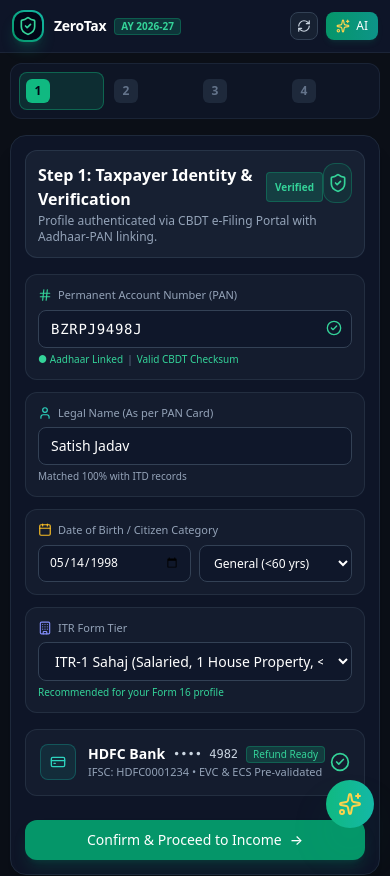
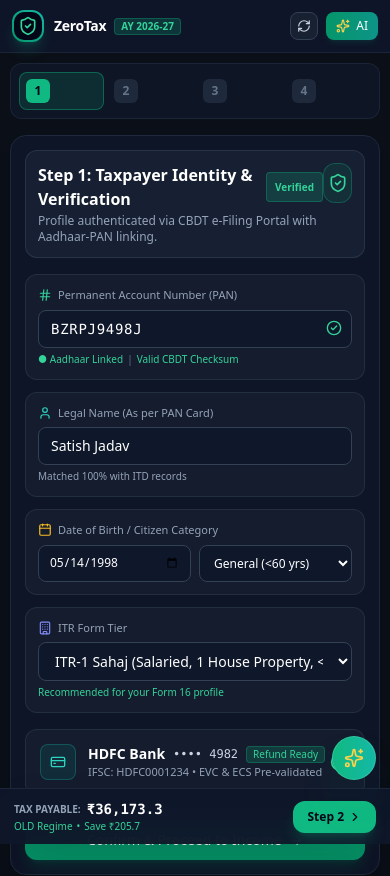
Before and after one commit to Satish-Jadav/ITR-API, a Next.js app: page / in a window 390 px wide. Shown: the top 876 px of the page. Built offline with nearby package versions, Linux system fonts and the light colour scheme.

Commit message:
feat(ux): add sticky mobile quick summary action bar and responsive touch targets for S23/desktop

```diff
--- a/app/page.tsx
+++ b/app/page.tsx
@@ -103,7 +103,7 @@ export default function FilingWizardPage() {
       />
 
       {/* Main Container */}
-      <main className="flex-1 max-w-7xl w-full mx-auto p-2.5 sm:p-6 lg:p-8 flex flex-col">
+      <main className="flex-1 max-w-7xl w-full mx-auto p-2.5 sm:p-6 lg:p-8 pb-24 sm:pb-8 flex flex-col">
 
         {/* Step Progress Bar (Responsive 360px S23 to 4K) */}
         <div className="mb-4 sm:mb-6 bg-slate-900/80 border border-slate-800/80 rounded-xl p-2 sm:p-3">
@@ -269,13 +269,50 @@ export default function FilingWizardPage() {
 
       </main>
 
+      {/* Mobile Sticky Quick Summary & Action Bar (Samsung S23 & Mobile Viewports) */}
+      <div className="fixed bottom-0 left-0 right-0 z-30 sm:hidden bg-slate-900/95 backdrop-blur-xl border-t border-slate-800/90 px-3.5 py-2.5 flex items-center justify-between shadow-2xl">
+        <div className="flex flex-col">
+          <div className="flex items-center space-x-1.5">
+            <span className="text-[10px] uppercase font-bold text-slate-400">Tax Payable:</span>
+            <span className="font-mono text-sm font-bold text-white">
+              ₹{regimeComparison.newRegime.totalTaxPayable.toLocaleString('en-IN')}
+            </span>
+          </div>
+          <div className="flex items-center space-x-1 text-[10px] text-emerald-400 font-medium">
+            <span>{regimeComparison.recommended} Regime</span>
+            <span>•</span>
+            <span>Save ₹{regimeComparison.savingsAmount.toLocaleString('en-IN')}</span>
+          </div>
+        </div>
+
+        <div className="flex items-center space-x-2">
+          {activeStep < 4 ? (
+            <button
+              onClick={() => setActiveStep((s) => Math.min(4, s + 1))}
+              className="px-3.5 py-2 bg-emerald-500 hover:bg-emerald-400 text-slate-950 font-bold text-xs rounded-xl flex items-center space-x-1 shadow-lg shadow-emerald-500/20 active:scale-95 transition-all"
+            >
+              <span>Step {activeStep + 1}</span>
+              <ChevronRight className="w-3.5 h-3.5" />
+            </button>
+          ) : (
+            <button
+              onClick={() => setIsApprovalOpen(true)}
+              className="px-3.5 py-2 bg-gradient-to-r from-emerald-500 to-teal-400 text-slate-950 font-bold text-xs rounded-xl flex items-center space-x-1 shadow-lg shadow-emerald-500/20 active:scale-95 transition-all"
+            >
+              <span>File Now</span>
+              <ChevronRight className="w-3.5 h-3.5" />
+            </button>
+          )}
+        </div>
+      </div>
+
       {/* Floating Action Button for Gemini Copilot on Mobile */}
       <button
         onClick={() => setIsAiOpen(true)}
-        className="fixed bottom-4 right-4 z-40 sm:hidden w-12 h-12 rounded-full bg-gradient-to-r from-emerald-500 to-teal-500 text-white shadow-2xl flex items-center justify-center shadow-emerald-500/30 active:scale-95 transition-all"
+        className="fixed bottom-16 right-3.5 z-40 sm:hidden w-11 h-11 rounded-full bg-gradient-to-r from-emerald-500 to-teal-500 text-white shadow-2xl flex items-center justify-center shadow-emerald-500/30 active:scale-95 transition-all border border-emerald-300/30"
         title="Open Chrome Gemini AI"
       >
-        <Sparkles className="w-6 h-6 text-amber-300" />
+        <Sparkles className="w-5 h-5 text-amber-300" />
       </button>
 
       {/* Chrome Gemini AI Copilot Drawer */}
```
